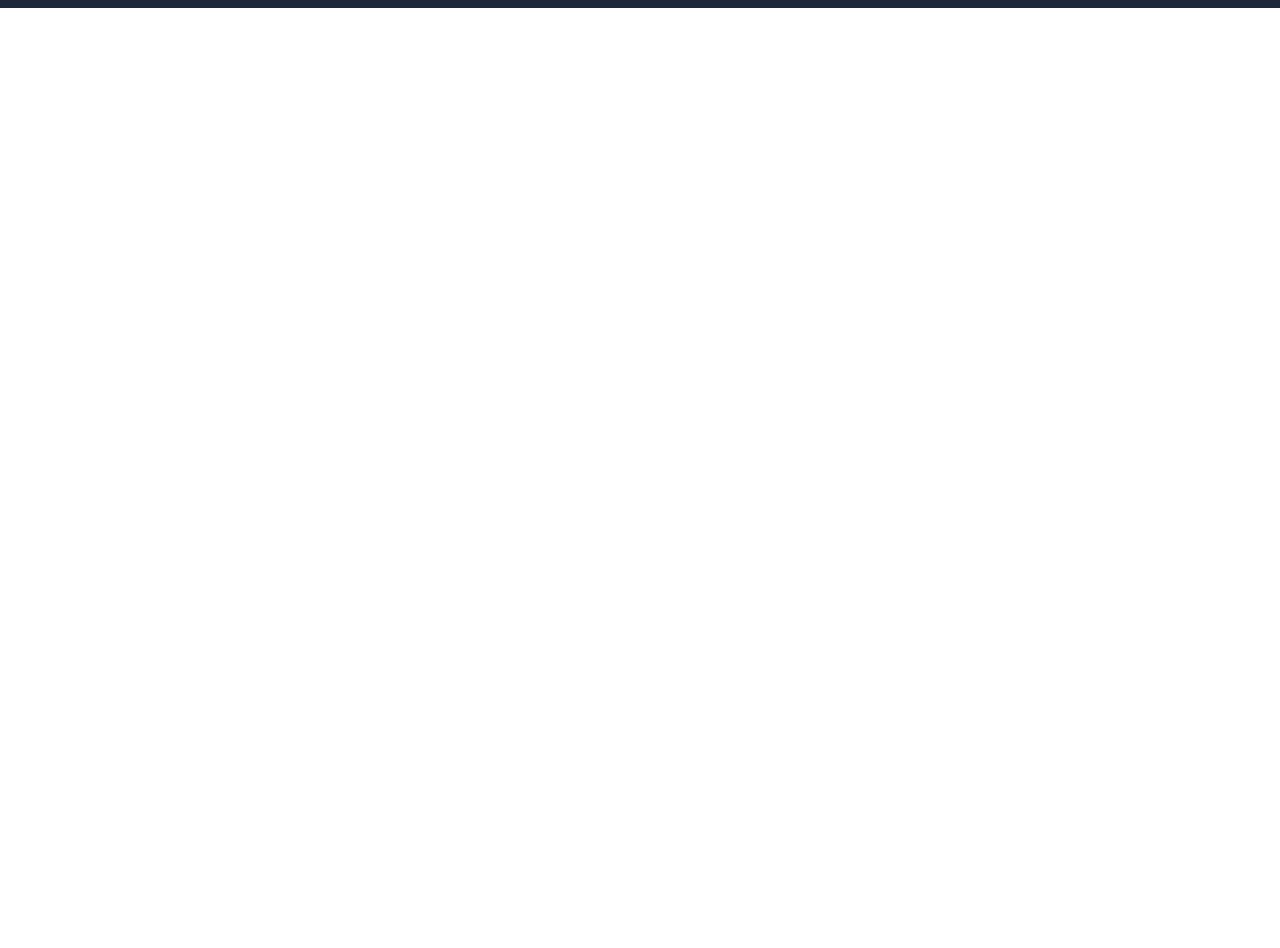
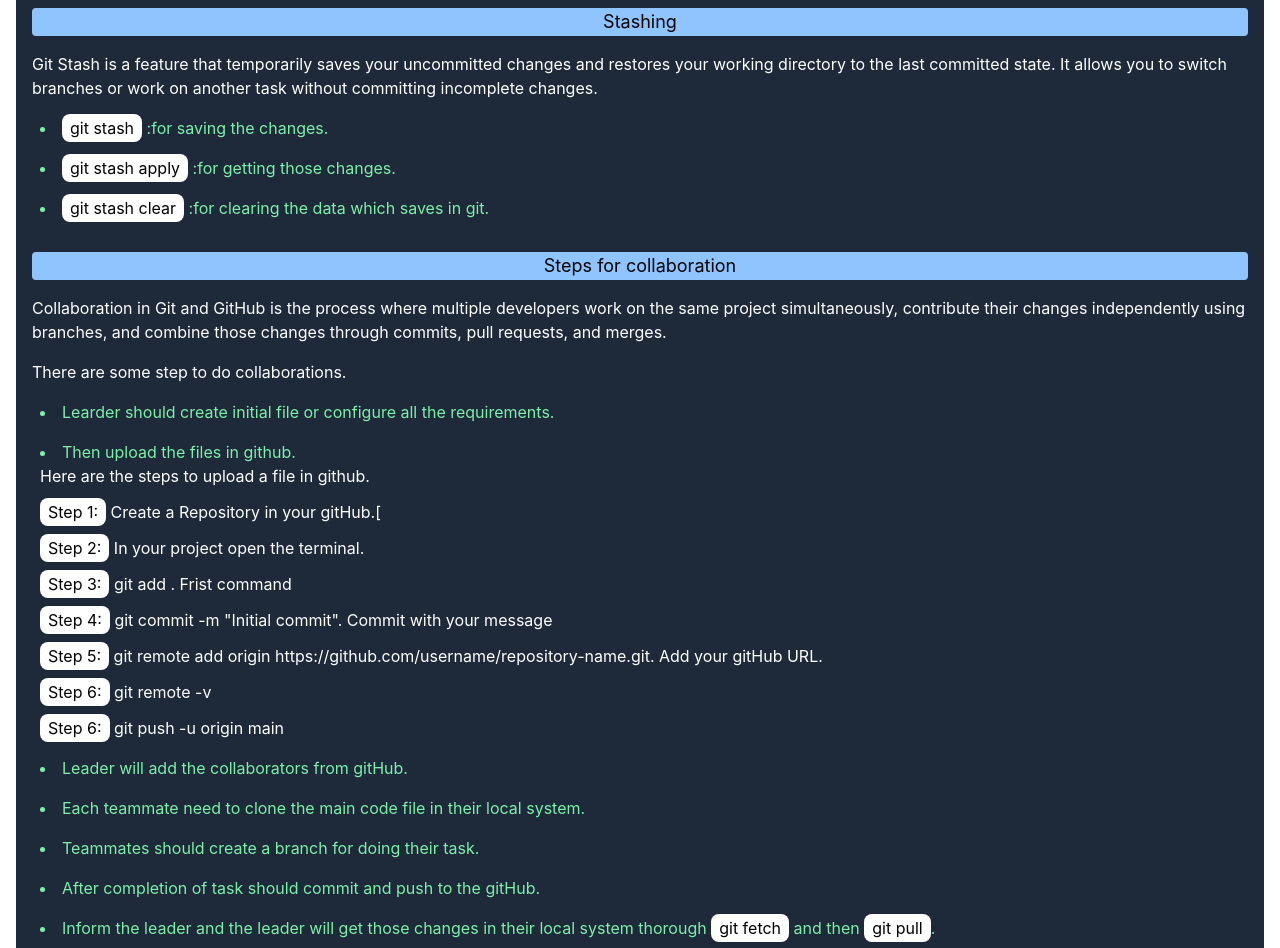
Before and after one commit to RajatPandey10/Git_Learning, a React (Vite) app: page /about in a window 1280 px wide. Shown: the part 1064-2012 px from the top of the page. Before the commit the page ends 1072 px from the top, so only its background shows below. Built offline with nearby package versions, Linux system fonts and the light colour scheme.

Commit message:
Added more content in About

```diff
--- a/src/Components/About.jsx
+++ b/src/Components/About.jsx
@@ -18,6 +18,7 @@ const About = ()=>{
             <li className="ml-2 text-green-300"><span className="text-black bg-white px-2 py-1 rounded-lg ">git switch name_of_your_branch</span> :for switching from one branch to other </li>
             <li className="ml-2 text-green-300"><span className="text-black bg-white px-2 py-1 rounded-lg ">git merge your_branch_Name</span> :for merging branches. </li>
             <li className="ml-2 text-green-300"><span className="text-black bg-white px-2 py-1 rounded-lg ">git branch -d your_branch_name</span> :for deleting branche. </li>
+            <li className="ml-2 text-green-300"><span className="text-black bg-white px-2 py-1 rounded-lg ">git switch -C your_branch_name</span> :for switching and creating the branch through single command. </li>
 
         </div>
         <div className='flex flex-col gap-4'>
@@ -32,6 +33,48 @@ const About = ()=>{
             <li className="ml-2 text-green-300"><span className="text-black bg-white px-2 py-1 rounded-lg ">compare changes</span> :for comaprision. </li>
 
         </div>
+        <div className='flex flex-col gap-4'>
+            <h1 className='text-center text-lg bg-blue-300 text-black rounded mt-4'><span>Stashing</span></h1>
+            <p className="" >
+               Git Stash is a feature that temporarily saves your uncommitted changes and restores your working directory to the last committed state. It allows you to switch branches or work on another task without committing incomplete changes.
+               </p>
+
+            <li className="ml-2 text-green-300"><span className="text-black bg-white px-2 py-1 rounded-lg ">git stash</span> :for saving the changes. </li>
+            <li className="ml-2 text-green-300"><span className="text-black bg-white px-2 py-1 rounded-lg ">git stash apply</span> :for getting those changes. </li>
+            <li className="ml-2 text-green-300"><span className="text-black bg-white px-2 py-1 rounded-lg ">git stash clear</span> :for clearing the data which saves in git. </li>
+
+
+        </div>
+        <div className='flex flex-col gap-4'>
+            <h1 className='text-center text-lg bg-blue-300 text-black rounded mt-4'><span>Steps for collaboration</span></h1>
+            <p className="" >
+                Collaboration in Git and GitHub is the process where multiple developers work on the same project simultaneously, contribute their changes independently using branches, and combine those changes through commits, pull requests, and merges.
+               </p>
+            <h1>There are some step to do collaborations.</h1>
+            <li className="ml-2 text-green-300">Learder should create initial file or configure all the requirements.</li>
+            <li className="ml-2 text-green-300">Then upload the files in github.
+                <div className='text-white flex flex-col gap-3'>Here are the steps to upload a file in github.
+                    <ol> <span className='text-black bg-white px-2 py-1 rounded-lg '>Step 1:</span> Create a Repository in your gitHub.[</ol>
+                    <ol> <span className='text-black bg-white px-2 py-1 rounded-lg '>Step 2:</span> In your project open the terminal. </ol>
+                    <ol> <span className='text-black bg-white px-2 py-1 rounded-lg '>Step 3:</span> git add . Frist command</ol>
+                    <ol> <span className='text-black bg-white px-2 py-1 rounded-lg '>Step 4:</span> git commit -m "Initial commit". Commit with your message </ol>
+                    <ol> <span className='text-black bg-white px-2 py-1 rounded-lg '>Step 5:</span> git remote add origin https://github.com/username/repository-name.git. Add your gitHub URL. </ol>
+                    <ol> <span className='text-black bg-white px-2 py-1 rounded-lg '>Step 6:</span> git remote -v  </ol>
+                    <ol> <span className='text-black bg-white px-2 py-1 rounded-lg '>Step 6:</span> git push -u origin main </ol>
+                </div>
+
+            </li>
+            <li className="ml-2 text-green-300">Leader will add the collaborators from gitHub.</li>
+            <li className="ml-2 text-green-300">Each teammate need to clone the main code file in their local system.</li>
+            <li className="ml-2 text-green-300">Teammates should create a branch for doing their task.</li>
+            <li className="ml-2 text-green-300">After completion of task should commit and push to the gitHub.</li>
+            <li className="ml-2 text-green-300">Inform the leader and the leader will get those changes in their local system thorough <span className= "text-black bg-white px-2 py-1 rounded-lg" >git fetch</span > and then <span className= "text-black bg-white px-2 py-1 rounded-lg" >git pull</span>.</li>
+            <li className="ml-2 text-green-300">After checking the work or merging leader can push the code to the github.</li>
+
+
+        </div>
+
+
     </div>
     </>
 }
```
